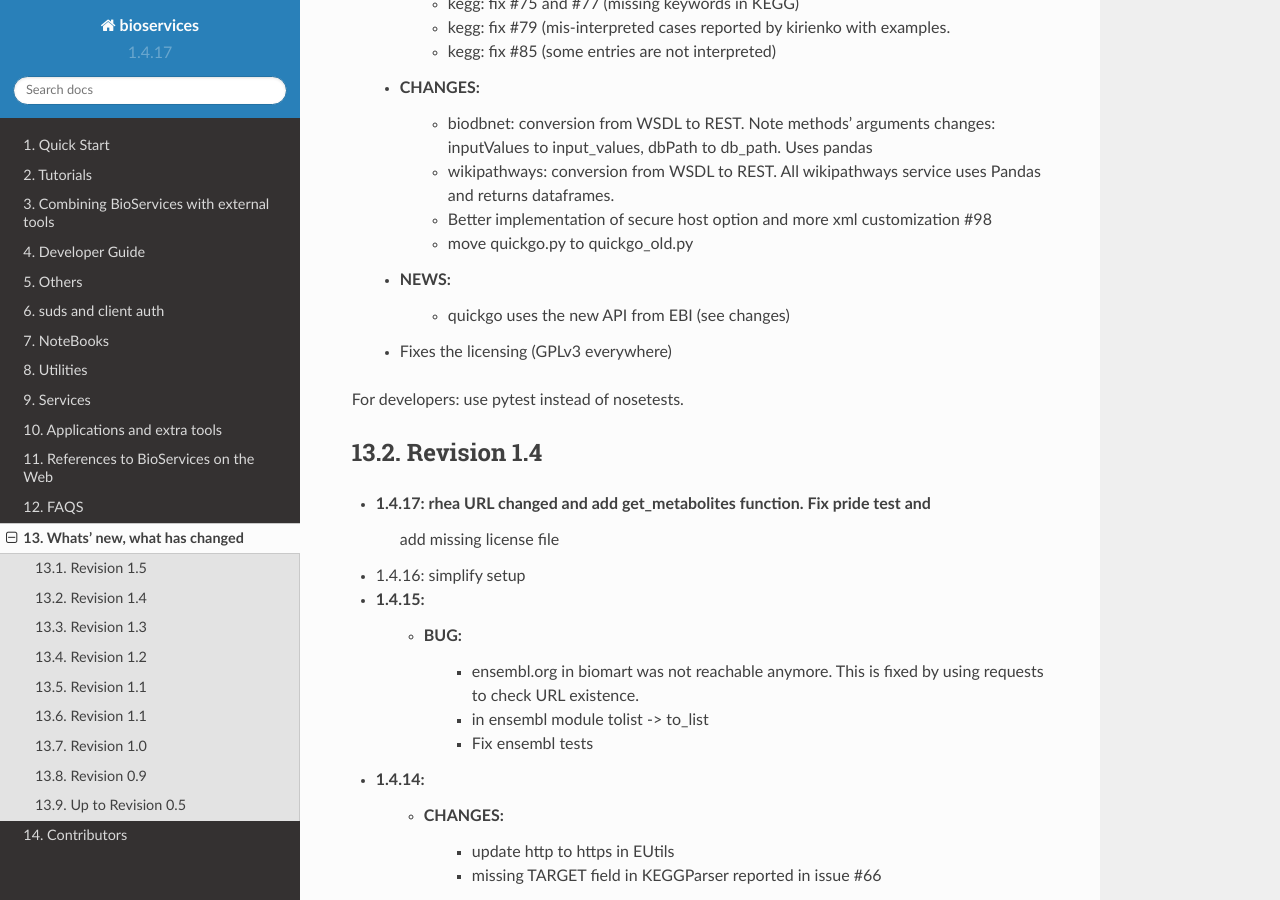
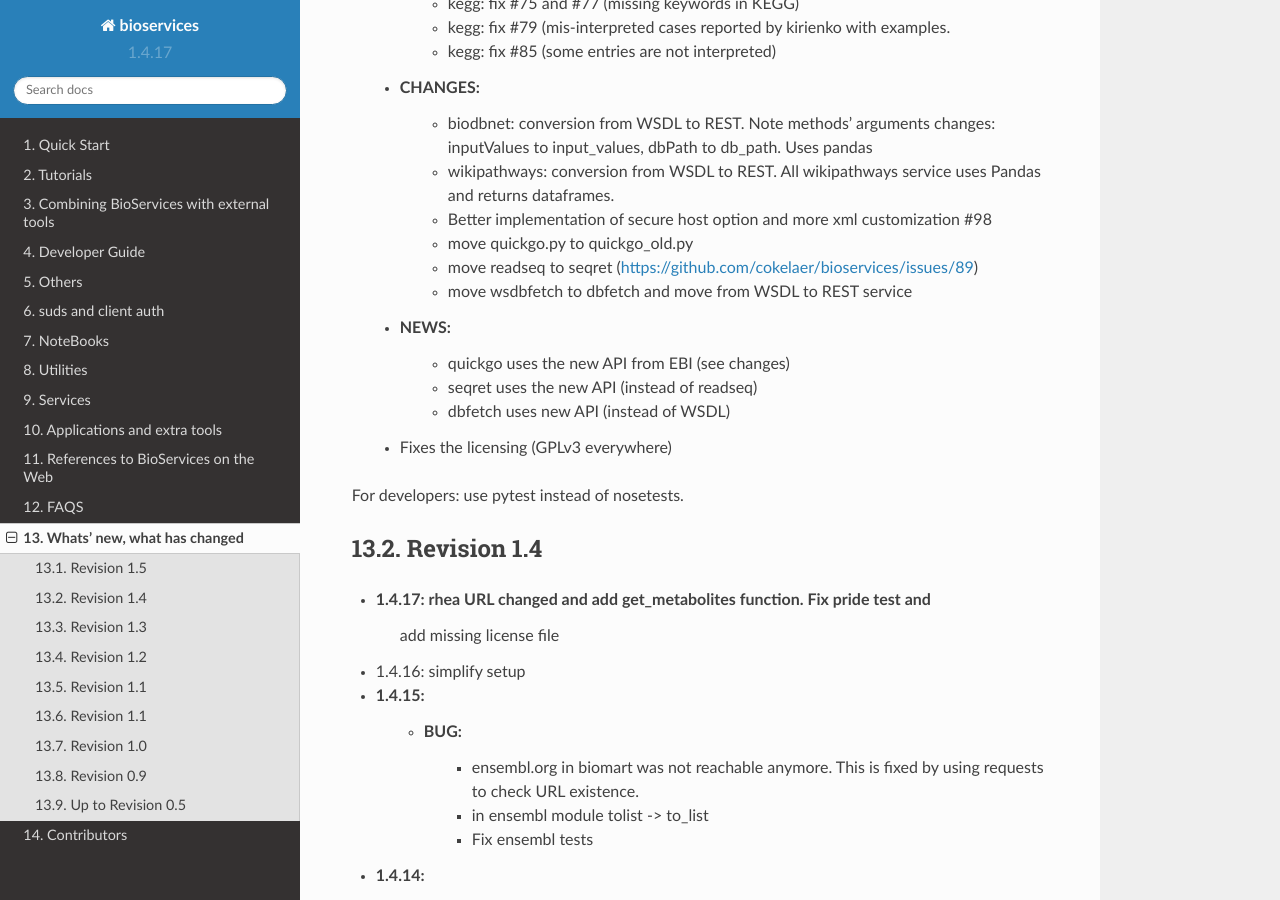
Before and after one commit to cokelaer/bioservices, a Sphinx documentation site: the page built from doc/ChangeLog.rst, in a window 1280 px wide and 900 px high, scrolled down 308 px. Built offline with Sphinx 7.4.7 and the Read the Docs theme 2.0.0, drawn with Linux system fonts in a browser that asks for light colours; formulas are drawn with MathJax 3; pages that are not in the unit, such as notebooks, are missing from menus.

Commit message:
update doc

```diff
--- a/doc/ChangeLog.rst
+++ b/doc/ChangeLog.rst
@@ -17,8 +17,12 @@ Support for Python 3.6 on Travis.
           uses Pandas and returns dataframes.
         * Better implementation of secure host option and more xml customization #98
         * move quickgo.py to quickgo_old.py
+        * move readseq to seqret (https://github.com/cokelaer/bioservices/issues/89)
+        * move wsdbfetch to dbfetch and move from WSDL to REST service
     * NEWS:
         * quickgo uses the new API from EBI (see changes)
+        * seqret uses the new API (instead of readseq)
+        * dbfetch uses new API (instead of WSDL)
 
     * Fixes the licensing (GPLv3 everywhere)
 
```
